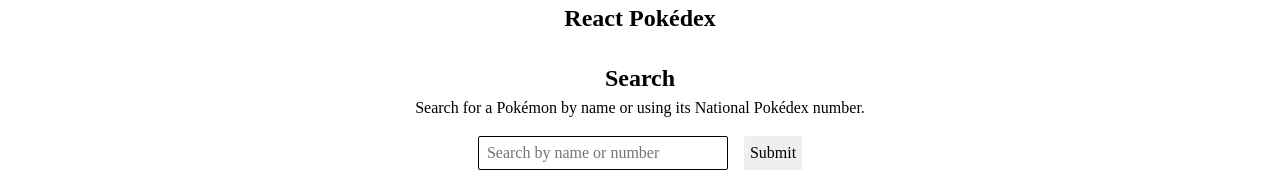
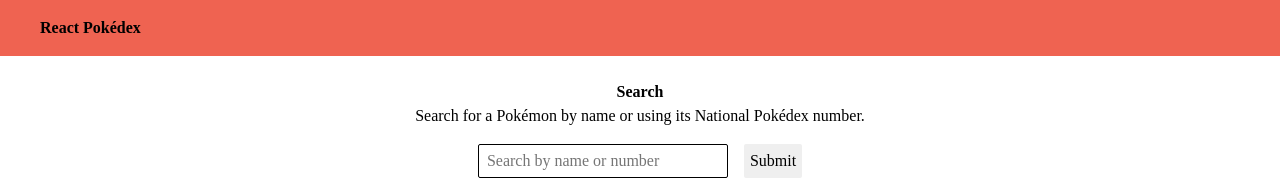
Before and after one commit to derrickyoo/react-poke, a React (Vite) app: page / in a window 1280 px wide. Shown: the top 180 px of the page. Built offline with nearby package versions, Linux system fonts and the light colour scheme.

Commit message:
Add header and maxwidthwrapper

```diff
--- a/src/components/App/App.js
+++ b/src/components/App/App.js
@@ -1,13 +1,13 @@
-import { BrowserRouter, Routes, Route, Link } from "react-router-dom";
-import styled from "styled-components/macro";
+import { BrowserRouter, Routes, Route } from "react-router-dom";
+import Header from "../Header";
+import Details from "../Details";
 import Pokedex from "../Pokedex";
-import Details from "../Details";
 
 const App = () => {
   return (
     <>
       <BrowserRouter>
-        <RouterLink to="/">React Pokédex</RouterLink>
+        <Header />
         <Routes>
           <Route path="details/:id" element={<Details />} />
           <Route path="/" element={<Pokedex />} />
@@ -17,20 +17,4 @@
   );
 };
 
-const RouterLink = styled(Link)`
-  display: block;
-  color: var(--black);
-  text-align: center;
-  text-decoration: none;
-  font-family: var(--heading-font);
-  font-size: 1.5rem;
-  font-weight: 600;
-
-  &:hover,
-  &:focus {
-    color: currentColor;
-    text-decoration: none;
-  }
-`;
-
 export default App;
--- a/src/components/GlobalStyles/GlobalStyles.js
+++ b/src/components/GlobalStyles/GlobalStyles.js
@@ -1,6 +1,50 @@
 import { createGlobalStyle } from "styled-components";
 
 const GlobalStyles = createGlobalStyle`
+  /* http://meyerweb.com/eric/tools/css/reset/
+    v2.0 | 20110126
+    License: none (public domain)
+  */
+  html, body, div, span, applet, object, iframe,
+  h1, h2, h3, h4, h5, h6, p, blockquote, pre,
+  a, abbr, acronym, address, big, cite, code,
+  del, dfn, em, img, ins, kbd, q, s, samp,
+  small, strike, strong, sub, sup, tt, var,
+  b, u, i, center,
+  dl, dt, dd, ol, ul, li,
+  fieldset, form, label, legend,
+  table, caption, tbody, tfoot, thead, tr, th, td,
+  article, aside, canvas, details, embed,
+  figure, figcaption, footer, header, hgroup,
+  menu, nav, output, ruby, section, summary,
+  time, mark, audio, video {
+    margin: 0;
+    padding: 0;
+    border: 0;
+    font-size: 100%;
+    vertical-align: baseline;
+  }
+  /* HTML5 display-role reset for older browsers */
+  article, aside, details, figcaption, figure,
+  footer, header, hgroup, menu, nav, section {
+    display: block;
+  }
+  ol, ul {
+    list-style: none;
+  }
+  blockquote, q {
+    quotes: none;
+  }
+  blockquote:before, blockquote:after,
+  q:before, q:after {
+    content: '';
+    content: none;
+  }
+  table {
+    border-collapse: collapse;
+    border-spacing: 0;
+  }
+
   :root {
     /* Colors */
     --white: hsl(0, 100%, 100%);
--- /dev/null
+++ b/src/components/Header/Header.js
@@ -0,0 +1,44 @@
+import { Link } from "react-router-dom";
+import styled from "styled-components/macro";
+import MaxWidthWrapper from "../MaxWidthWrapper";
+
+const Header = () => {
+  return (
+    <Wrapper>
+      <Row>
+        <Nav>
+          <NavList>
+            <li>
+              <RouterLink to="/">React Pokédex</RouterLink>
+            </li>
+          </NavList>
+        </Nav>
+      </Row>
+    </Wrapper>
+  );
+};
+
+const Wrapper = styled.header`
+  background-color: #ef6351;
+`;
+
+const Row = styled(MaxWidthWrapper)`
+  padding: 16px 32px;
+`;
+
+const Nav = styled.nav`
+  margin-left: auto;
+`;
+
+const NavList = styled.ul`
+  display: flex;
+  gap: 32px;
+`;
+
+const RouterLink = styled(Link)`
+  color: inherit;
+  text-decoration: none;
+  font-weight: 600;
+`;
+
+export default Header;
--- /dev/null
+++ b/src/components/Header/index.js
@@ -0,0 +1 @@
+export { default } from "./Header";
--- /dev/null
+++ b/src/components/MaxWidthWrapper/MaxWidthWrapper.js
@@ -0,0 +1,10 @@
+import styled from "styled-components/macro";
+
+const MaxWidthWrapper = styled.div`
+  position: relative;
+  max-width: min(100%, calc(1200px + 32px * 2));
+  margin: 0 auto;
+  padding: 0 16px;
+`;
+
+export default MaxWidthWrapper;
--- /dev/null
+++ b/src/components/MaxWidthWrapper/index.js
@@ -0,0 +1 @@
+export { default } from "./MaxWidthWrapper";
```
